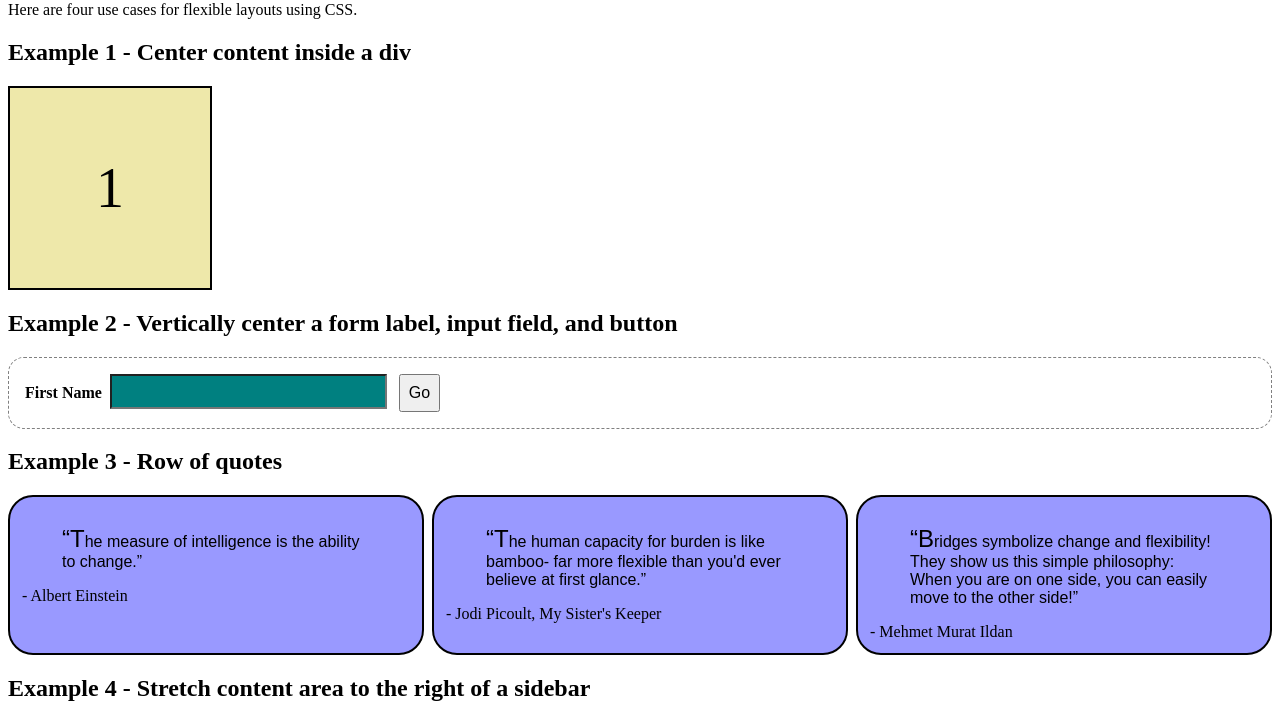
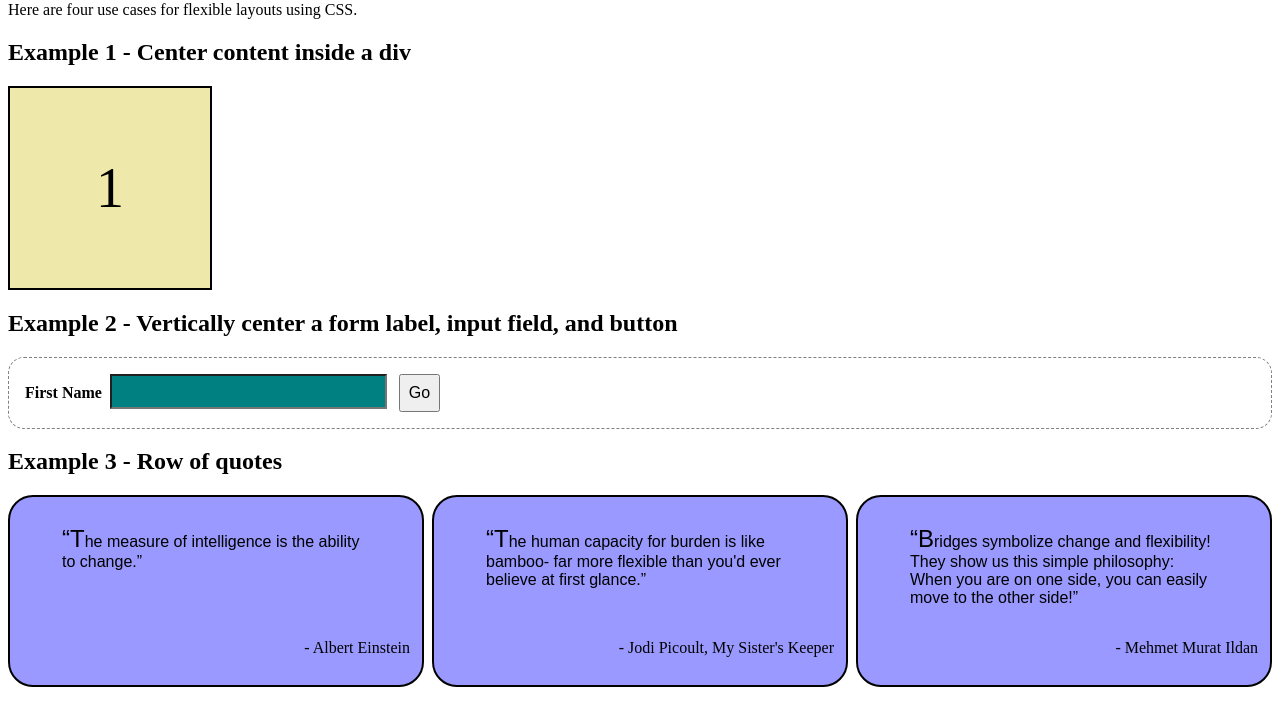
Before and after one commit to xgg0213/aa07-css-flex-box-temp, a plain HTML site: page index.html in a window 1280 px wide. Shown: the part 79-789 px from the top of the page. Drawn offline with Linux system fonts and the light colour scheme.

Commit message:
phase 3 completed

```diff
--- a/index.html
+++ b/index.html
@@ -29,20 +29,20 @@
         <div>
             <blockquote>“The measure of intelligence is the ability to change.”
             </blockquote>
-            - Albert Einstein
+            <p class ="name" >- Albert Einstein </p>
         </div>
         <div>
             <blockquote>“The human capacity for burden is like bamboo- far more
                 flexible than you'd ever believe at first glance.”
             </blockquote>
-            - Jodi Picoult, My Sister's Keeper
+            <p class ="name" >- Jodi Picoult, My Sister's Keeper </p>
         </div>
         <div>
             <blockquote>“Bridges symbolize change and flexibility! They show us this
                 simple philosophy: When you are on one side, you can easily move to
                 the other side!”
             </blockquote>
-            - Mehmet Murat Ildan
+            <p class ="name" >- Mehmet Murat Ildan </p>
         </div>
     </div>
 
--- a/main.css
+++ b/main.css
@@ -24,6 +24,7 @@
     /* Your code here */
     font-size: 16px;
     font-weight: bold;
+    gap: 8px;
 }
 
 .example2 > button {
@@ -46,6 +47,7 @@
     display: flex;
     flex-direction: row;
     gap: 8px;
+    /* border: black 2px solid; */
 }
 
 .example3 > div {
@@ -58,10 +60,13 @@
 
     /* Your code here */
     width: 33%;
-    display: column;
-    /* justify-content: column; */
-    align-items: flex-end;
-
+    display: flex;
+    flex-direction: column;
+    justify-content: space-between;
+}
+.name {
+    display: flex;
+    justify-content: flex-end;
 }
 
 .example4 {
@@ -69,7 +74,6 @@
 
     /* Your code here */
     display: flex;
-    /* flex-direction: column; */
 
 
 }
```
